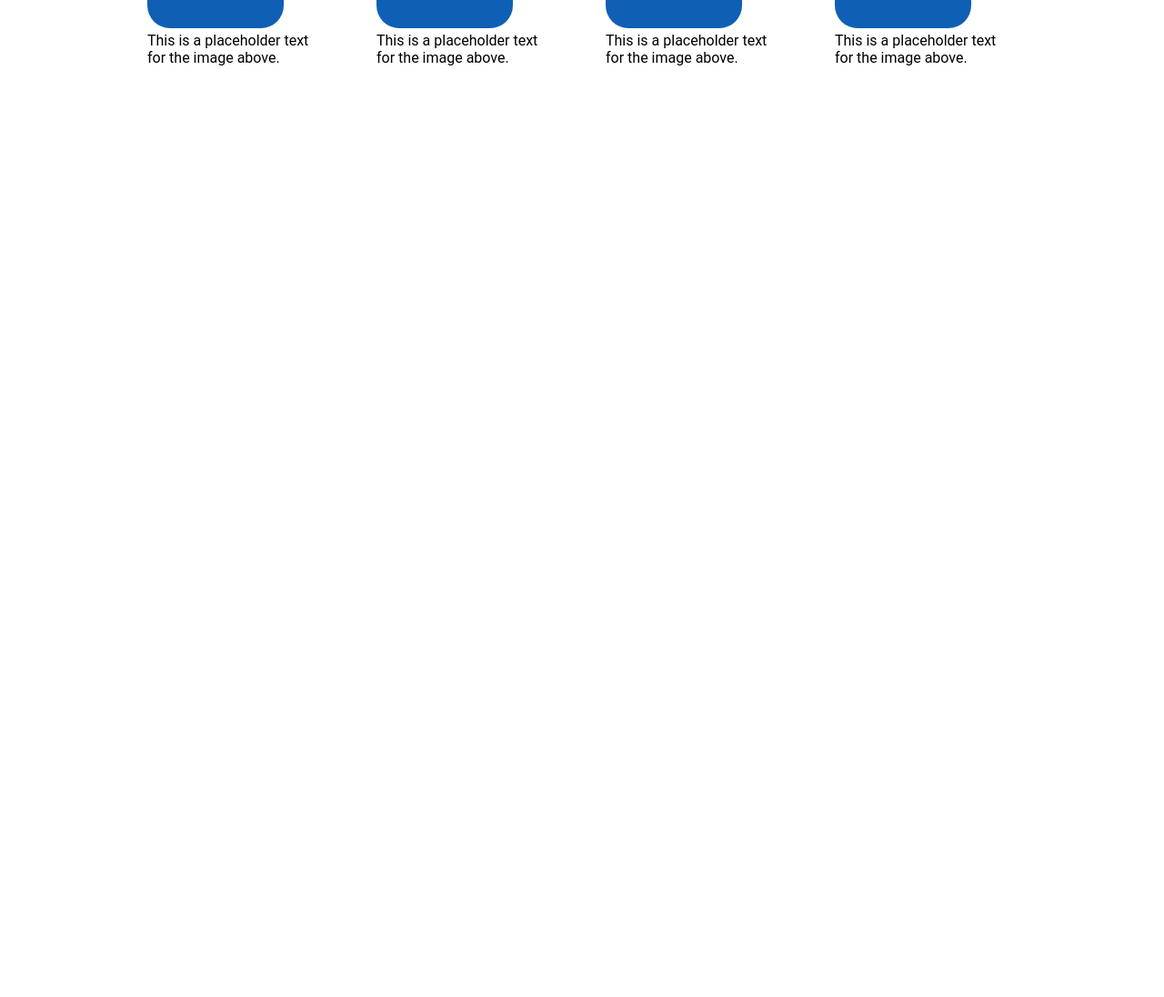
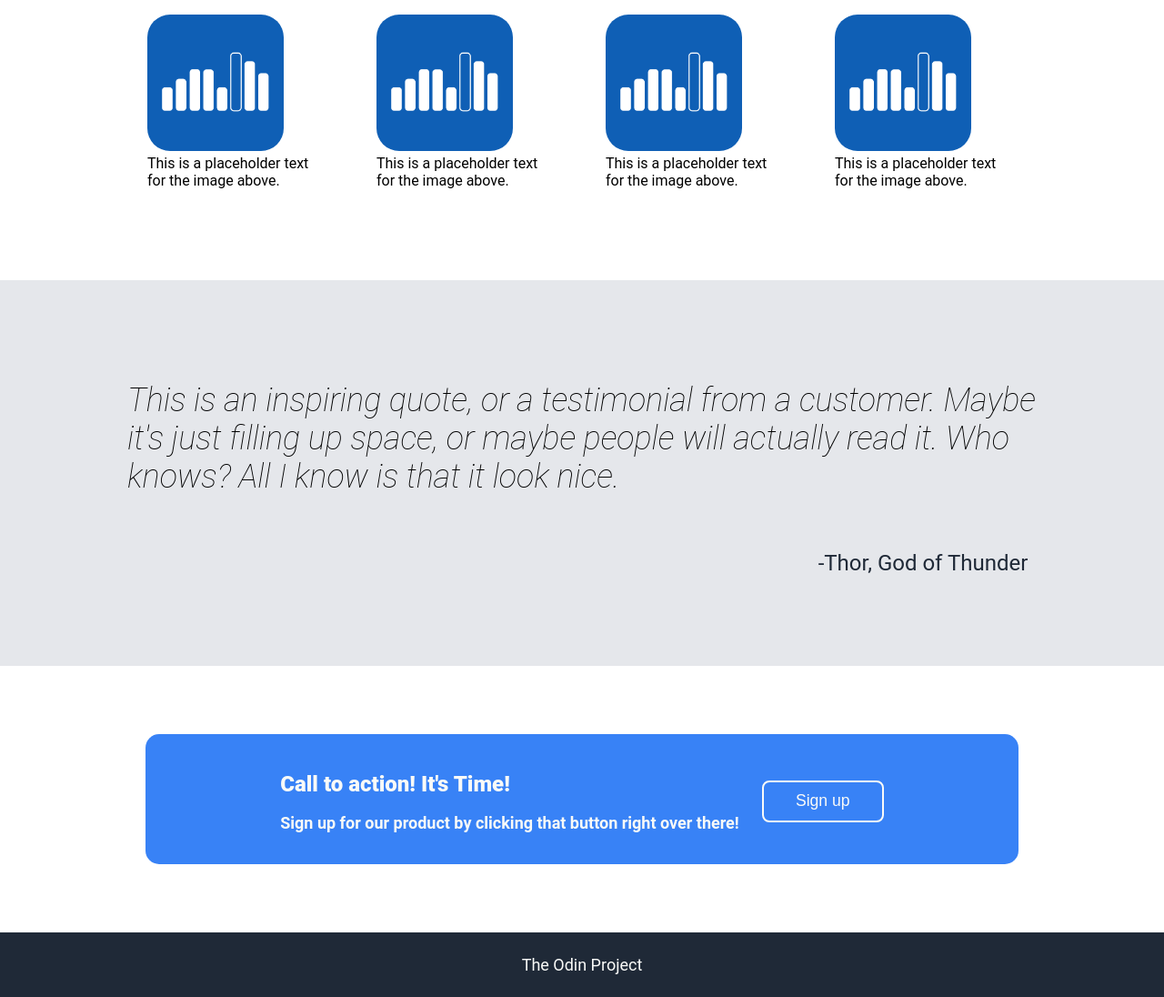
Before and after one commit to denher98/odin-website-project, a plain HTML site: page index.html in a window 1280 px wide. Shown: the part 701-1797 px from the top of the page at 91% size. Before the commit the page ends 800 px from the top, so only its background shows below. Drawn offline with Linux system fonts and the light colour scheme.

Commit message:
Finishing the website

```diff
--- a/index.html
+++ b/index.html
@@ -52,5 +52,29 @@
     </div>
 
     <!-- SECTION THREE -->
+    <div class="section-three">
+      <p class="quote-text">
+        This is an inspiring quote, or a testimonial from a customer. Maybe it's
+        just filling up space, or maybe people will actually read it. Who knows?
+        All I know is that it look nice.
+      </p>
+      <p class="quote-person">-Thor, God of Thunder</p>
+    </div>
+
+    <!-- SECTION FOUR -->
+    <div class="section-four">
+     <div class="secfour-text">
+      <div class="tes-text">
+      <h1 class="secfour-title">Call to action! It's Time!</h>
+      <p class="secfour-par">Sign up for our product by clicking that button right over there!</p>
+    </div>
+    <div class="tes-but">
+      <button class="secfour-button">Sign up</button>
+    </div>
+     </div>
+    </div>
+
+    <!-- FOOTER -->
+    <div class="footer">The Odin Project</div>
   </body>
 </html>
--- a/style.css
+++ b/style.css
@@ -1,8 +1,10 @@
 body {
     font-family: 'Roboto';
+    margin: auto
 }
 .section-one {
     background-color: #1F2937;
+    padding-bottom: 100px;
 }
 .header {
     display: flex;
@@ -49,7 +51,6 @@ a, .hero-secondary-text {
     width: 340px;
     padding: 32px;
 }
-
 /* SECTION 2 */
 img {
     width: 150px;
@@ -61,14 +62,95 @@ img {
     font-weight: 900;
     color: #1F2937;
     margin-bottom: 32px;
-    margin-top: 32px;
+    margin-top: 75px;
     text-align: center;
 }
 .container {
     display:flex;
     justify-content: center;
     gap:52px;
+    margin-bottom: 100px;
 }
 .info {
     max-width: 200px;
 }
+
+/* SECTION 3 */
+.section-three {
+    display: flex;
+    background-color: #E5E7EB;
+    flex-direction: column;
+    align-items: center;
+    padding-top: 75px;
+    padding-bottom: 75px;
+}
+.quote-text {
+    font-size: 36px;
+    font-weight: lighter;
+    font-style: italic;
+    max-width: 1000px;
+}
+.quote-person{
+    font-size: 24px;
+    color:#1F2937;
+    margin-left: 750px;
+}
+
+/* SECTION 3 */
+.section-four{
+    padding-top: 75px;
+    padding-bottom: 75px;
+}
+.secfour-text{
+    display: flex;
+    justify-content: center;
+    align-items: center;
+    background-color: #3882f6;
+    max-width: 75%;
+    border-radius: 15px;
+    margin: auto;
+    padding-top: 25px;
+}
+
+.tes-text{
+    display: flex;
+    background-color: #3882f6;
+    flex-direction: column;
+    align-items: center;
+}
+
+.secfour-title{
+    color:#F9FAF8;
+    font-size: 24px;
+    font-weight: 900;
+}
+.secfour-par{
+    font-size: 18px;
+    font-weight: lighter;
+}
+.tes-but{
+    display: flex;
+    background-color: #3882f6;
+}
+.secfour-button{
+    background-color: #3882f6;
+    color:#F9FAF8;
+    border-radius: 8px;
+    padding : 0.6em 2em;
+    font-size: 1.1em;
+    border: 1;
+    border-style: solid;
+    border-color: #F9FAF8;
+    margin-left: 25px;
+    margin-bottom: 20px;
+}
+
+.footer{
+    background-color: #1F2937;
+    color: #F9FAF8;
+    display: flex;
+    align-items: center;
+    justify-content: center;
+    font-size: 18px;
+    padding:25px
+}
```
